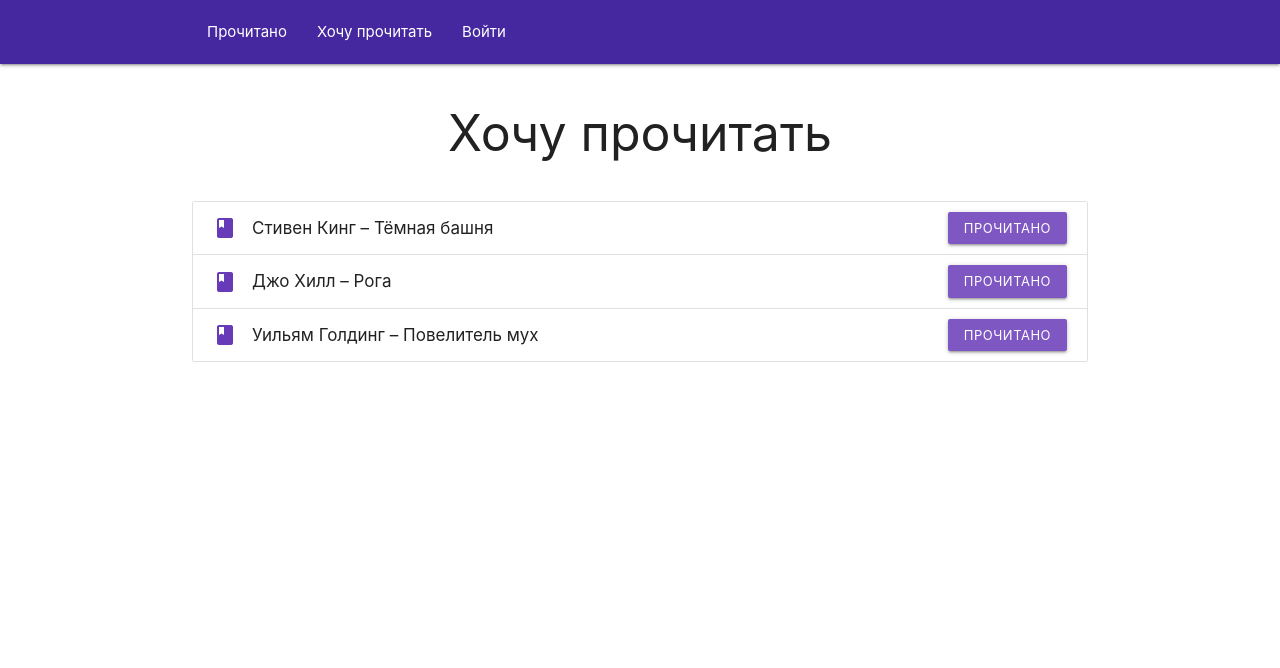
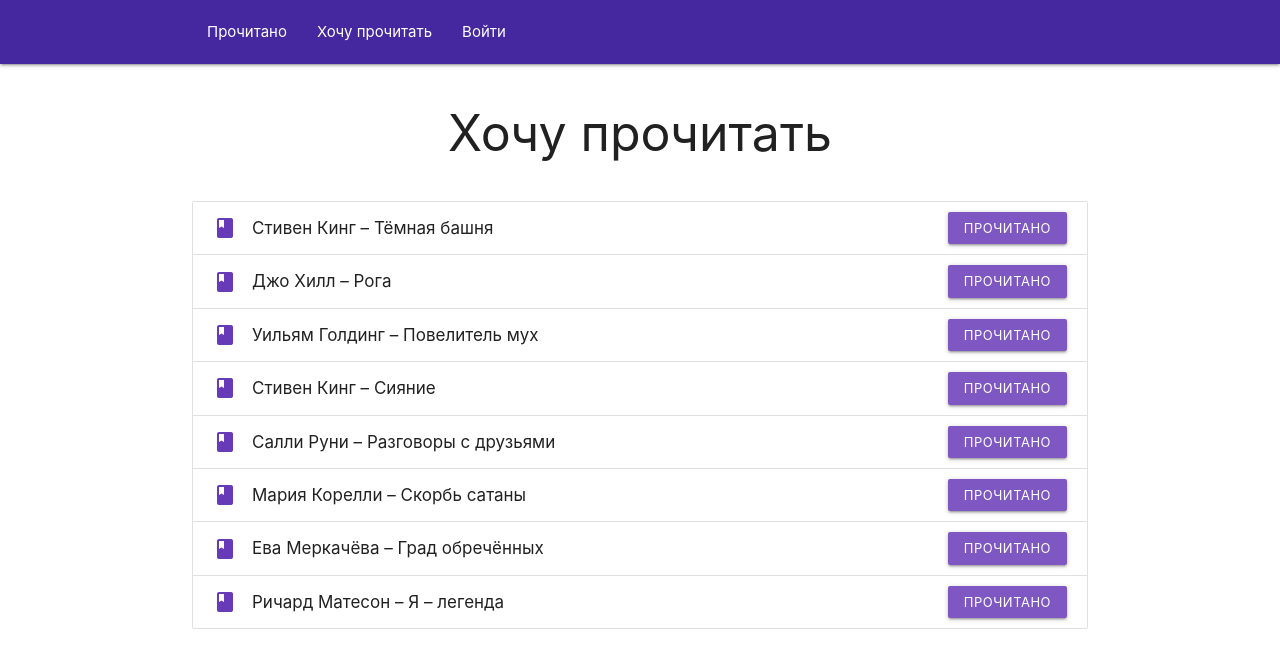
Before and after one commit to lenaryan/books_vue3, a Vue app: page /wishlist in a window 1280 px wide. Shown: the top 668 px of the page. Built offline with nearby package versions, Linux system fonts and the light colour scheme; no server answers.

Commit message:
added more books to wishlist

```diff
--- a/src/components/Wishlist.vue
+++ b/src/components/Wishlist.vue
@@ -39,6 +39,11 @@ const list = [
   { id: 1, author: 'Стивен Кинг', title: 'Тёмная башня'},
   { id: 2, author: 'Джо Хилл', title: 'Рога'},
   { id: 3, author: 'Уильям Голдинг', title: 'Повелитель мух'},
+  { id: 4, author: 'Стивен Кинг', title: 'Сияние'},
+  { id: 5, author: 'Салли Руни', title: 'Разговоры с друзьями'},
+  { id: 6, author: 'Мария Корелли', title: 'Скорбь сатаны'},
+  { id: 7, author: 'Ева Меркачёва', title: 'Град обречённых'},
+  { id: 8, author: 'Ричард Матесон', title: 'Я – легенда'},
 ]
 </script>
 
```
